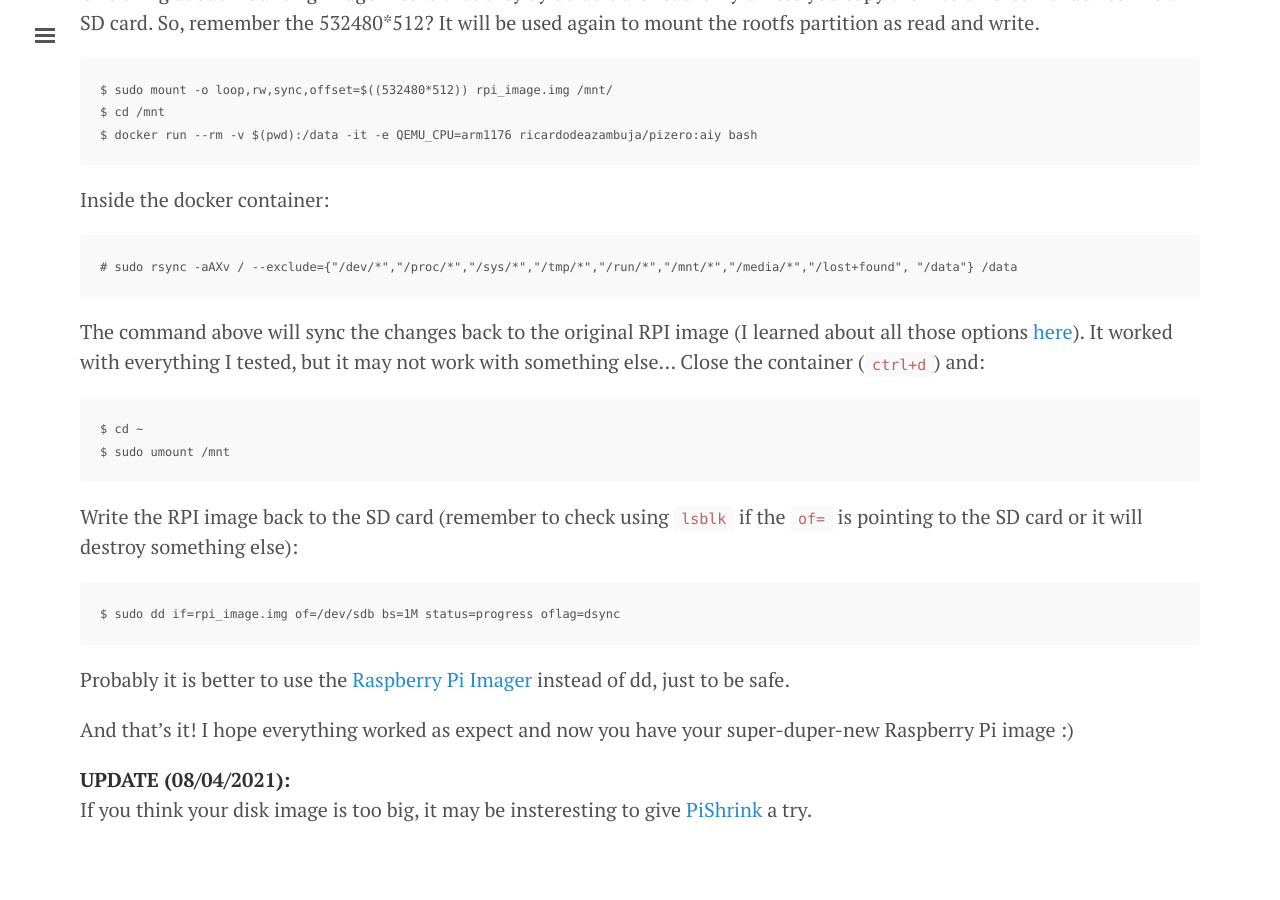
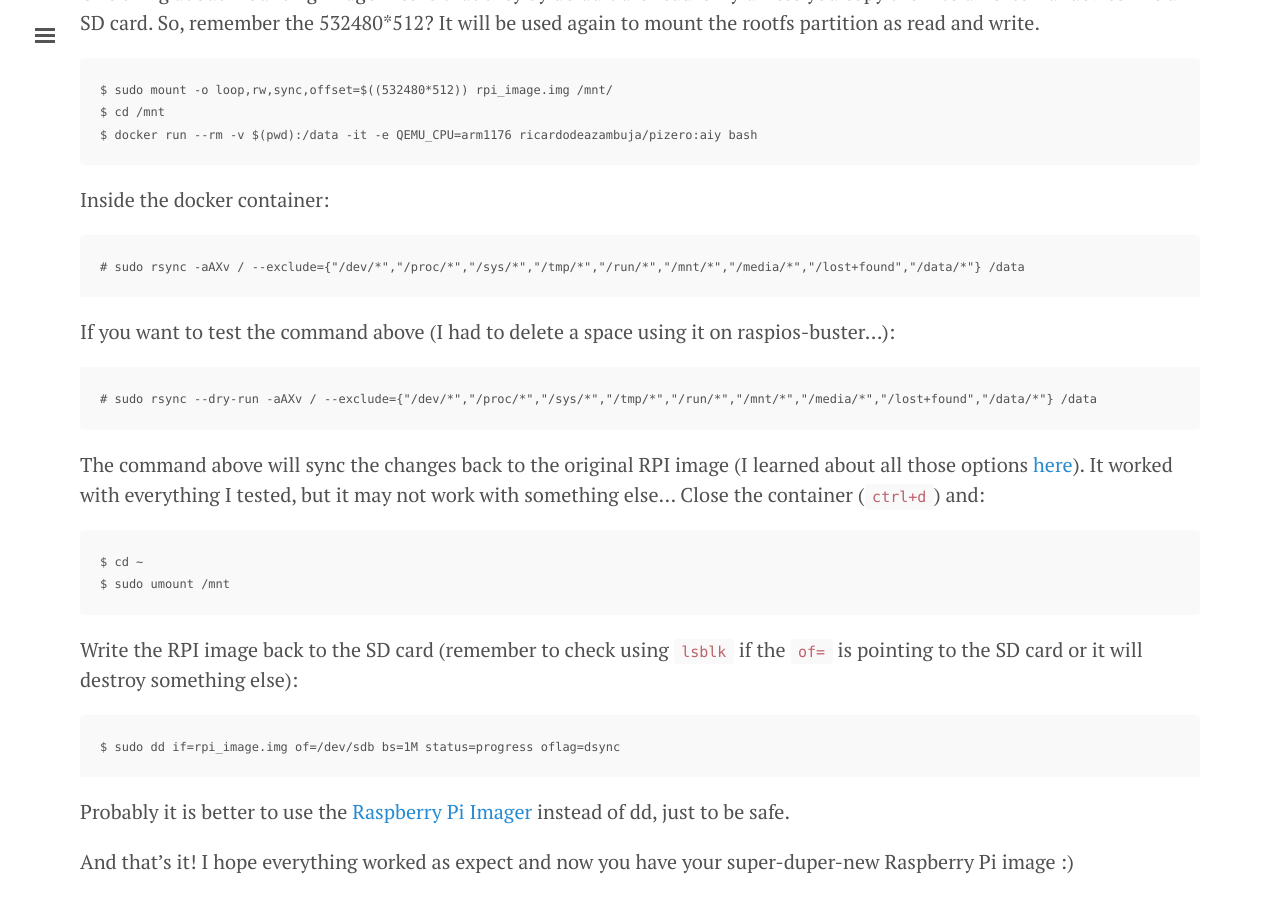
Before and after one commit to ricardodeazambuja/ricardodeazambuja.github.io, a Jekyll site: the page built from _posts/2020-12-29-rpi2docker.md, in a window 1280 px wide and 900 px high, scrolled down 4167 px. Built offline with Jekyll 4.4.1, drawn with Linux system fonts in a browser that asks for light colours.

Commit message:
added rsync dry-run option

````diff
--- a/_posts/2020-12-29-rpi2docker.md
+++ b/_posts/2020-12-29-rpi2docker.md
@@ -113,7 +113,12 @@ $ docker run --rm -v $(pwd):/data -it -e QEMU_CPU=arm1176 ricardodeazambuja/pize
 
 Inside the docker container:
 ```
-# sudo rsync -aAXv / --exclude={"/dev/*","/proc/*","/sys/*","/tmp/*","/run/*","/mnt/*","/media/*","/lost+found", "/data"} /data
+# sudo rsync -aAXv / --exclude={"/dev/*","/proc/*","/sys/*","/tmp/*","/run/*","/mnt/*","/media/*","/lost+found","/data/*"} /data
+```
+
+If you want to test the command above (I had to delete a space using it on raspios-buster...):
+```
+# sudo rsync --dry-run -aAXv / --exclude={"/dev/*","/proc/*","/sys/*","/tmp/*","/run/*","/mnt/*","/media/*","/lost+found","/data/*"} /data
 ```
 
 The command above will sync the changes back to the original RPI image (I learned about all those options [here](https://ostechnix.com/backup-entire-linux-system-using-rsync/)). It worked with everything I tested, but it may not work with something else... Close the container (`ctrl+d`) and:
````
